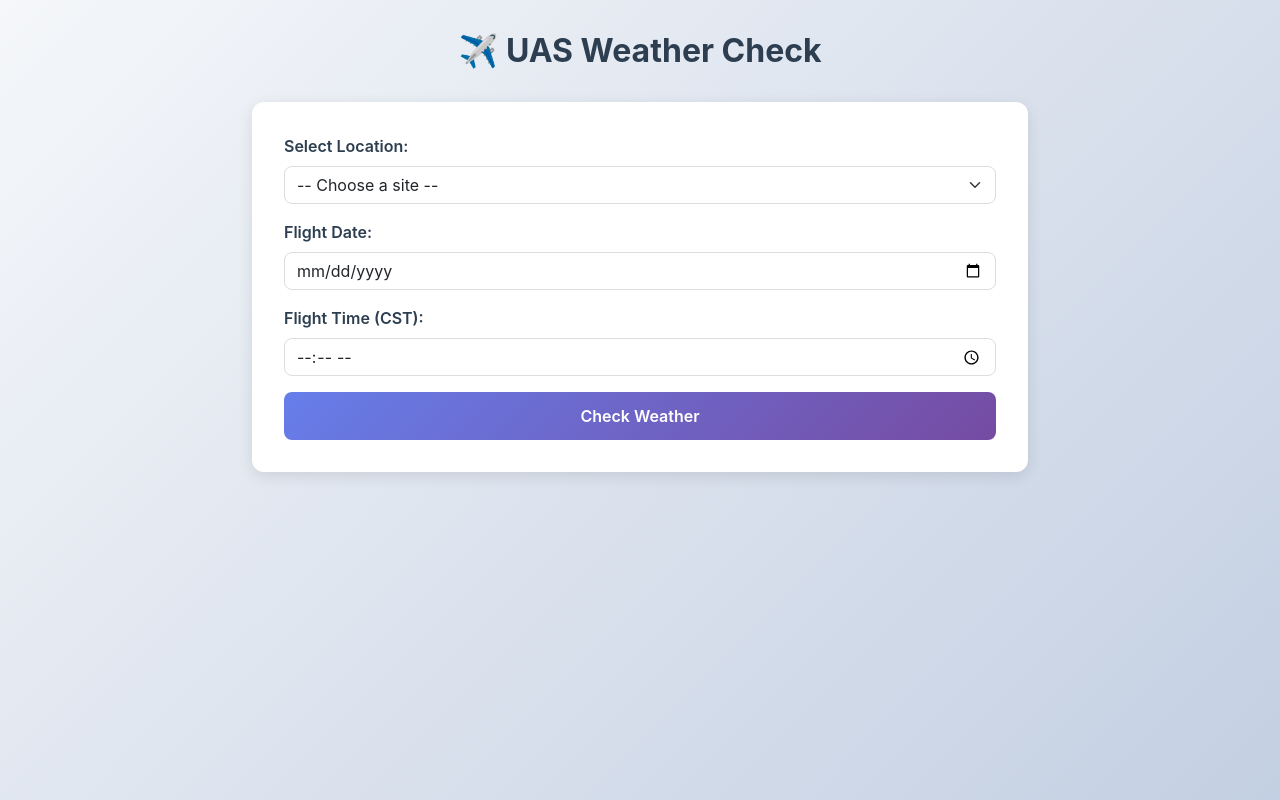
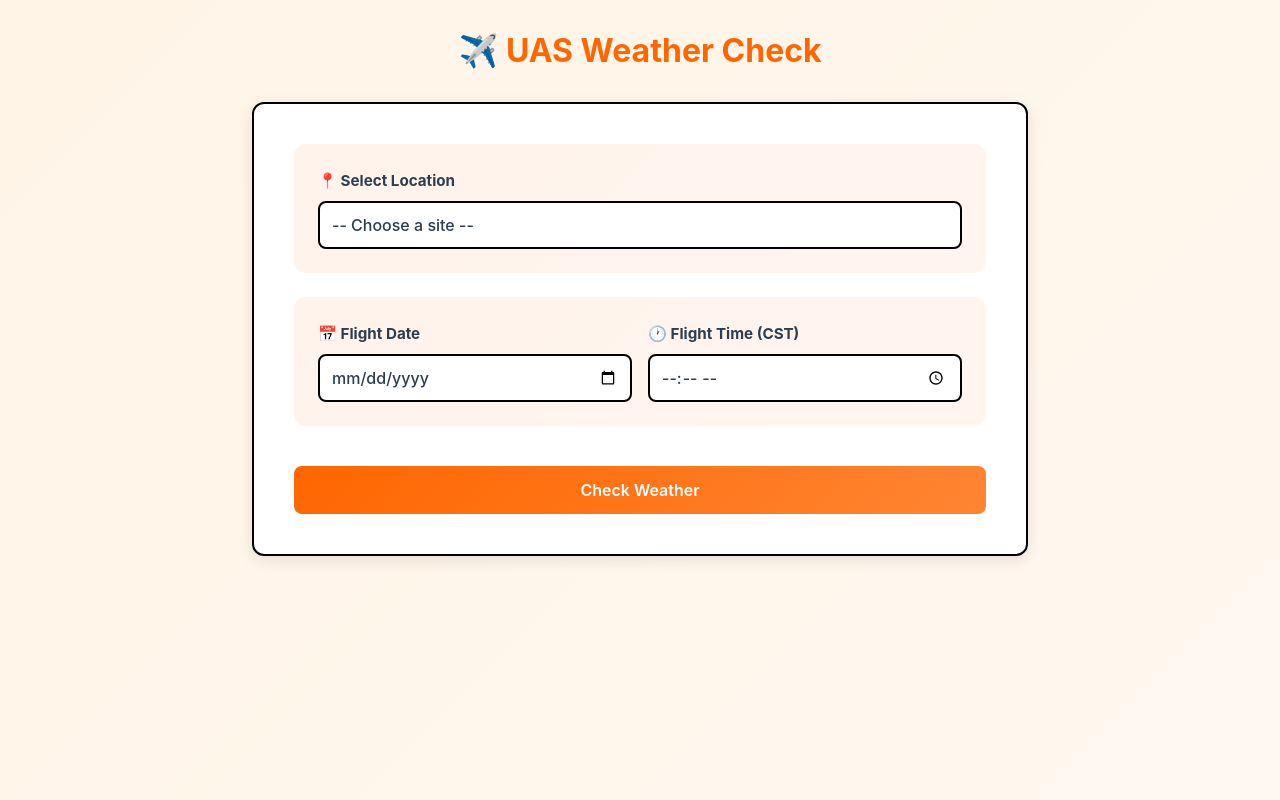
Before and after one commit to jarrettschwarz/uas_weather_app, a Flask app: page / in a window 1280 px wide. Run offline with Flask 3, Linux system fonts and the light colour scheme.

Commit message:
Update index.html

```diff
--- a/templates/index.html
+++ b/templates/index.html
@@ -8,14 +8,14 @@
         body {
             padding: 2rem;
             font-family: -apple-system, BlinkMacSystemFont, "Segoe UI", sans-serif;
-            background: linear-gradient(135deg, #f5f7fa 0%, #c3cfe2 100%);
+            background: linear-gradient(135deg, #FFF4E6 0%, #FFF8F0 100%);
             min-height: 100vh;
         }
 
         h2 {
             text-align: center;
             margin-bottom: 2rem;
-            color: #2c3e50;
+            color: #FF6600;
             font-weight: 700;
         }
 
@@ -26,9 +26,10 @@
         .form-card {
             background: white;
             border-radius: 12px;
-            padding: 2rem;
+            padding: 2.5rem;
             box-shadow: 0 4px 15px rgba(0,0,0,0.1);
             margin-bottom: 2rem;
+            border: 2px solid #000000;
         }
 
         .box {
@@ -37,7 +38,7 @@
             padding: 1.5rem;
             margin-bottom: 1.5rem;
             box-shadow: 0 2px 8px rgba(0,0,0,0.08);
-            border-left: 4px solid #3498db;
+            border-left: 4px solid #000000;
         }
 
         .box.decision {
@@ -77,26 +78,54 @@
 
         .form-control, .form-select {
             border-radius: 8px;
-            border: 1px solid #ddd;
+            border: 1px solid #000000;
         }
 
         .form-control:focus, .form-select:focus {
-            border-color: #3498db;
-            box-shadow: 0 0 0 0.2rem rgba(52, 152, 219, 0.25);
+            border-color: #FF6600;
+            box-shadow: 0 0 0 0.2rem rgba(255, 102, 0, 0.15);
+        }
+
+        .datetime-input, .location-input {
+            border: 2px solid #000000 !important;
+            background: white;
+            transition: all 0.25s cubic-bezier(0.4, 0, 0.2, 1);
+            color: #2c3e50;
+        }
+
+        .datetime-input:hover, .location-input:hover {
+            border-color: #333333 !important;
+            box-shadow: 0 2px 8px rgba(255, 102, 0, 0.15) !important;
+        }
+
+        .datetime-input:focus, .location-input:focus {
+            border-color: #FF6600 !important;
+            box-shadow: 0 0 0 3px rgba(255, 102, 0, 0.1) !important;
+            outline: none;
+        }
+
+        .datetime-input::placeholder {
+            color: #999;
         }
 
         .btn-primary {
-            background: linear-gradient(135deg, #667eea 0%, #764ba2 100%);
+            background: linear-gradient(135deg, #FF6600 0%, #FF8533 100%);
             border: none;
             border-radius: 8px;
             padding: 0.75rem 1.5rem;
             font-weight: 600;
-            transition: all 0.3s ease;
+            transition: all 0.3s cubic-bezier(0.4, 0, 0.2, 1);
+            margin-top: 1rem;
         }
 
         .btn-primary:hover {
             transform: translateY(-2px);
-            box-shadow: 0 4px 12px rgba(102, 126, 234, 0.4);
+            box-shadow: 0 8px 20px rgba(255, 102, 0, 0.35);
+        }
+
+        .btn-primary:active {
+            transform: translateY(0);
+            box-shadow: 0 4px 12px rgba(255, 102, 0, 0.25);
         }
 
         .coordinate-inputs {
@@ -164,9 +193,9 @@
 
         <div class="form-card">
             <form method="post">
-                <div class="mb-3">
-                    <label class="form-label">Select Location:</label>
-                    <select name="site" id="site" class="form-select" onchange="toggleCustomCoords(this.value)" required>
+                <div style="background: linear-gradient(135deg, rgba(255, 102, 0, 0.08) 0%, rgba(255, 133, 51, 0.08) 100%); border-radius: 12px; padding: 1.5rem; margin-bottom: 1.5rem;">
+                    <label class="form-label" style="font-weight: 700; font-size: 0.95rem;">📍 Select Location</label>
+                    <select name="site" id="site" class="form-select location-input" style="height: 48px; font-size: 1rem; font-weight: 500;" onchange="toggleCustomCoords(this.value)" required>
                         <option value="">-- Choose a site --</option>
                         {% for site in flight_sites %}
                             <option value="{{ site }}">{{ site }}</option>
@@ -220,15 +249,18 @@
                     </div>
                 </div>
 
-                <!-- Date/Time -->
-                <div class="mb-3">
-                    <label class="form-label">Flight Date:</label>
-                    <input type="date" name="flight_date" class="form-control" required>
-                </div>
-
-                <div class="mb-3">
-                    <label class="form-label">Flight Time (CST):</label>
-                    <input type="time" name="flight_time" class="form-control" required>
+                <!-- Date/Time Section -->
+                <div style="background: linear-gradient(135deg, rgba(255, 102, 0, 0.08) 0%, rgba(255, 133, 51, 0.08) 100%); border-radius: 12px; padding: 1.5rem; margin: 1.5rem 0;">
+                    <div class="row g-3">
+                        <div class="col-md-6">
+                            <label class="form-label" style="font-weight: 700; font-size: 0.95rem;">📅 Flight Date</label>
+                            <input type="date" name="flight_date" class="form-control datetime-input" style="height: 48px; font-size: 1rem; font-weight: 500;" required>
+                        </div>
+                        <div class="col-md-6">
+                            <label class="form-label" style="font-weight: 700; font-size: 0.95rem;">🕐 Flight Time (CST)</label>
+                            <input type="time" name="flight_time" class="form-control datetime-input" style="height: 48px; font-size: 1rem; font-weight: 500;" required>
+                        </div>
+                    </div>
                 </div>
 
                 <button type="submit" class="btn btn-primary w-100">Check Weather</button>
@@ -305,7 +337,7 @@
         </div>
 
         <!-- Data Sources -->
-        <div class="box" style="border-left-color: #9b59b6;">
+        <div class="box" style="border-left-color: #000000;">
             <h5>Data Sources Used</h5>
             <ul class="info-list" style="font-size: 0.9rem;">
                 <li><strong>METAR Station:</strong> {{ result.station_used }}</li>
```
